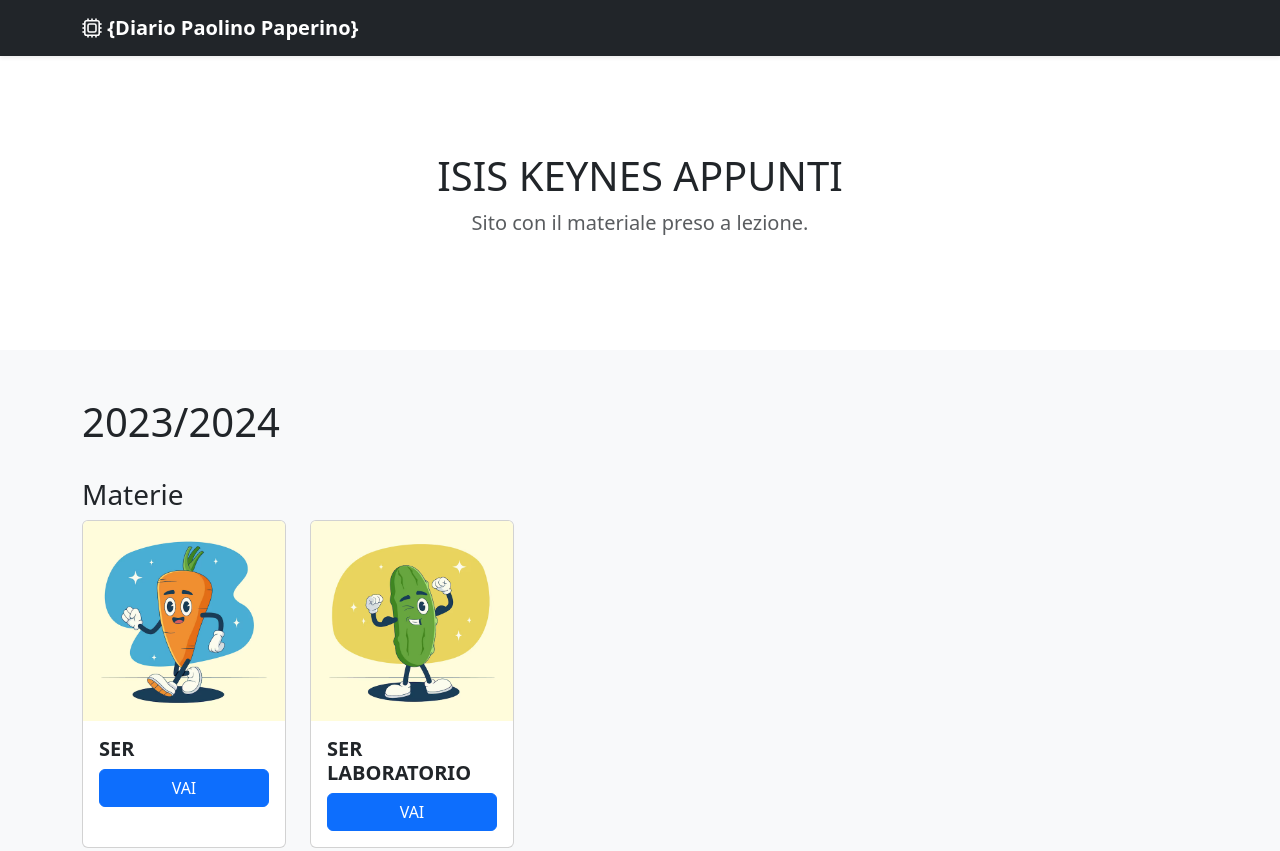
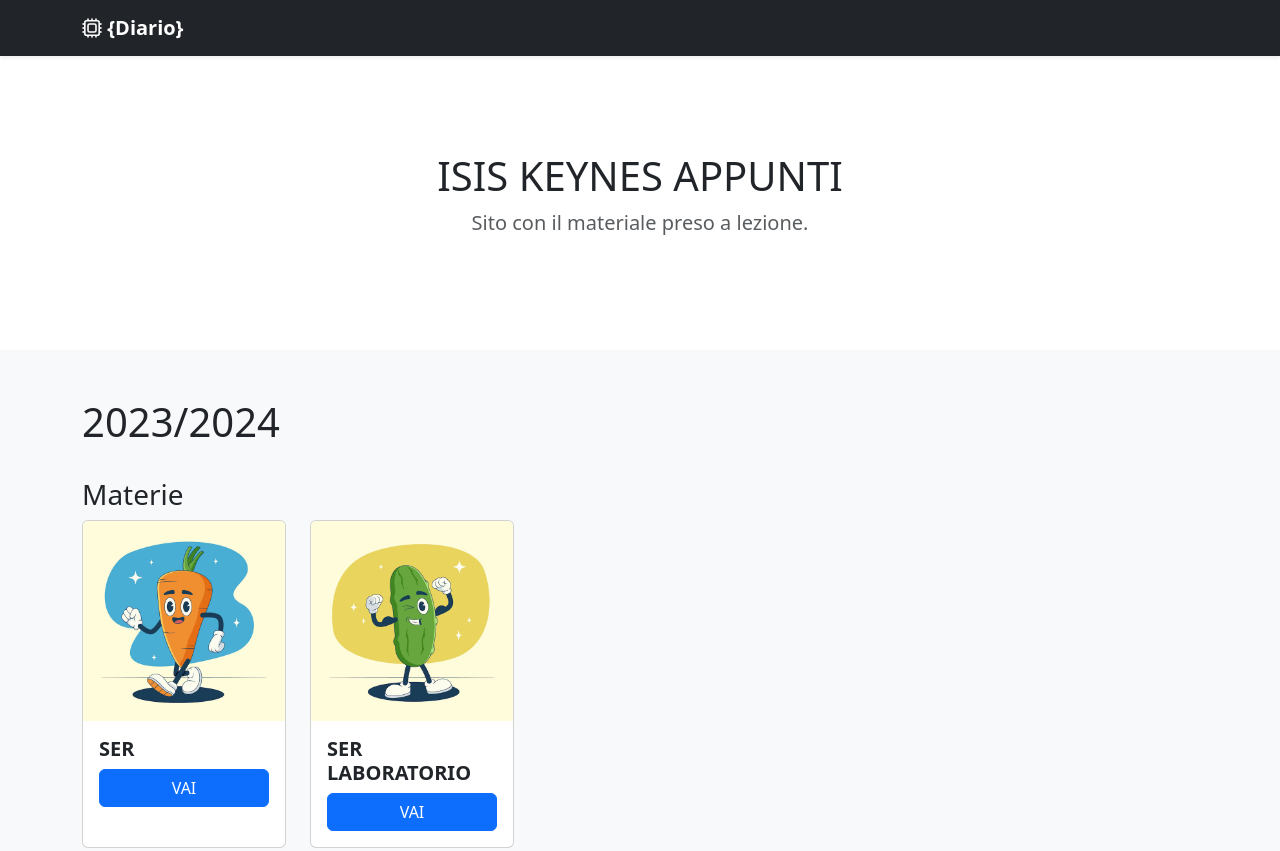
Before and after one commit to gianbre2007/gianbre2007.github.io, a plain HTML site: page index.html in a window 1280 px wide. Shown: the top 851 px of the page. Drawn offline with nearby package versions, Linux system fonts and the light colour scheme.

Commit message:
modifica diario

```diff
--- a/index.html
+++ b/index.html
@@ -65,7 +65,7 @@
                     <line class="cls-1" x1="21.58" y1="7.21" x2="23.5" y2="7.21" />
                 </svg>
                 &nbsp;
-                <strong>{Diario Paolino Paperino}</strong>
+                <strong>{Diario}</strong>
             </a>
         </div>
     </div>
```
